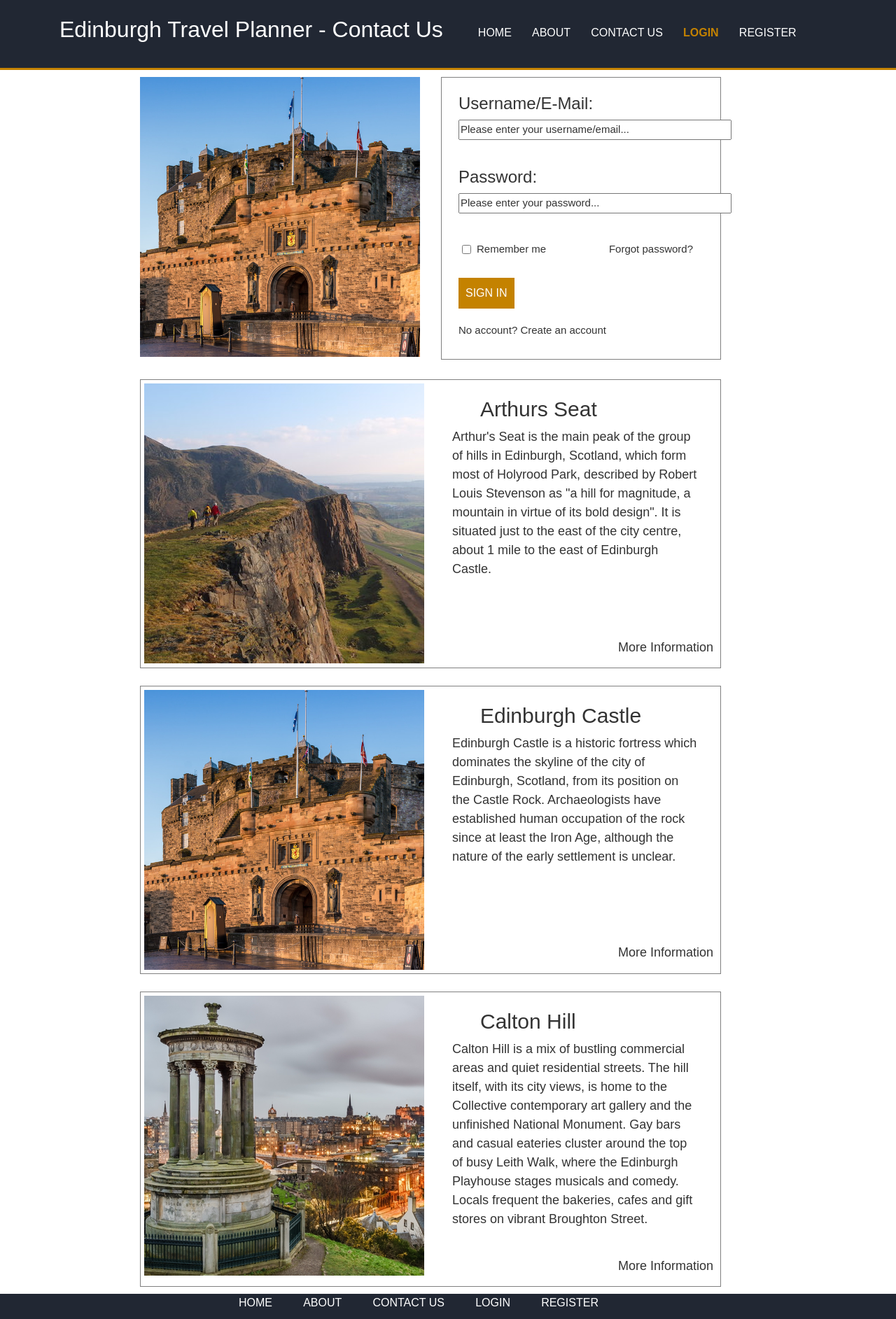
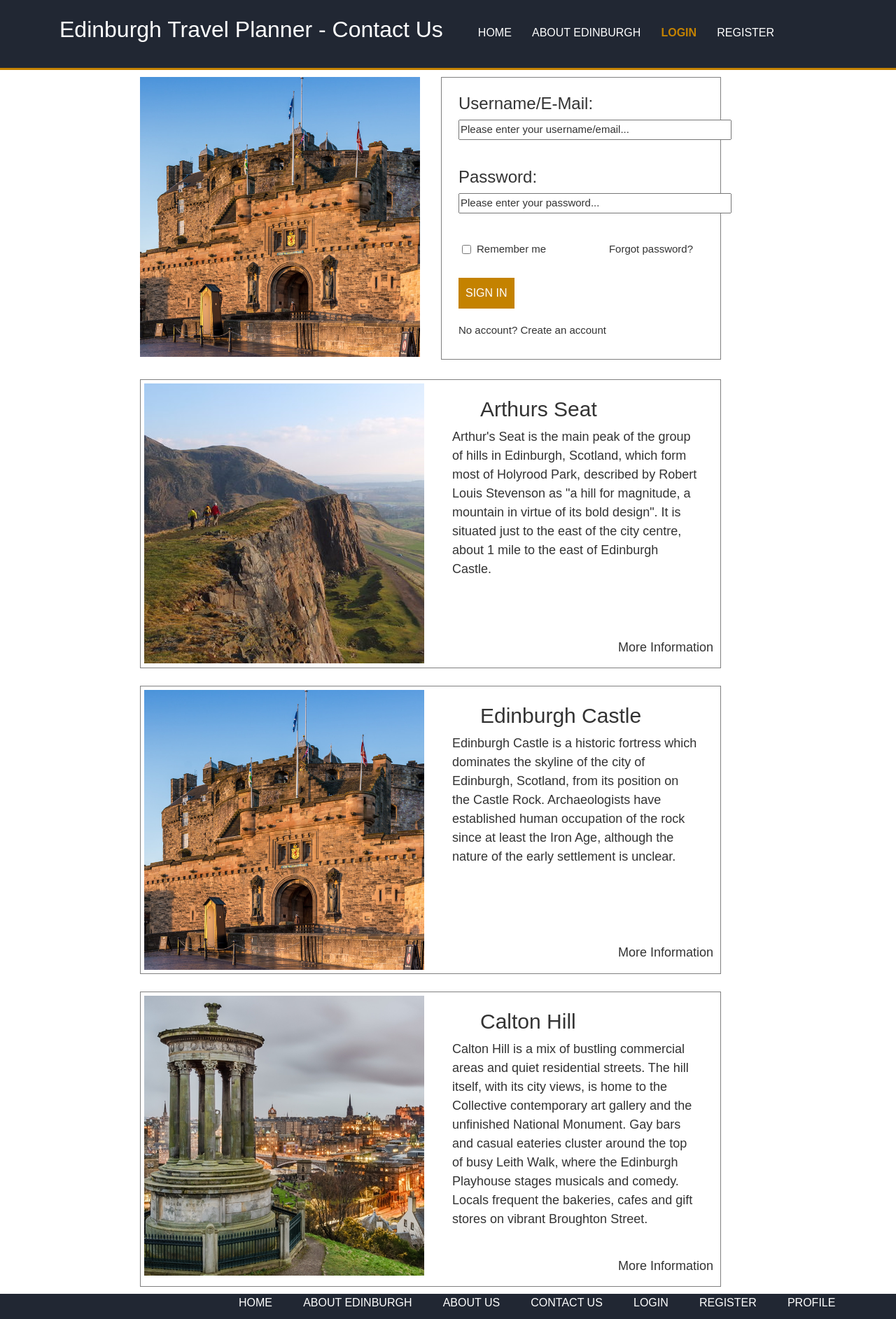
Before and after one commit to Linoo56/Edinburgh-Travel-Planner, a Flask app: template templates/loginpage/loginpage.html in a window 1280 px wide. Shown: the whole page at 70% size. Run offline with Flask 2, Linux system fonts and the light colour scheme; the template is opened without the code that fills it, so the values that code supplies are empty; some libraries are stand-ins or nearby versions.

Commit message:
Update loginpage.html

```diff
--- a/templates/loginpage/loginpage.html
+++ b/templates/loginpage/loginpage.html
@@ -1,4 +1,3 @@
-
 <!DOCTYPE html>
 <html>
 <head>
@@ -22,8 +21,7 @@
             <nav class="col">
                 <ul>
                     <li><a href="home.html">Home</a></li>
-                    <li><a href="about.html"> About</a></li>
-                    <li><a href="../contact/contact.html">Contact Us</a></li>
+                    <li><a href="../aboutedinburgh/aboutedinburgh.html">About Edinburgh</a></li>
                     <li class="current"><a href="../loginpage/loginpage.html">Login</a></li>
                     <li><a href="register.html">Register</a></li>
                 </ul>
@@ -91,10 +89,12 @@
     <nav>
         <ul>
             <li><a href="home.html">Home</a></li>
-            <li><a href="about.html"> About</a></li>
-            <li><a href="contact.html">Contact Us</a></li>
+            <li><a href="../aboutedinburgh/aboutedinburgh.html">About Edinburgh</a></li>
+            <li><a href="aboutus.html">About Us</a></li>
+            <li><a href="../contact/contact.html">Contact Us</a></li>
             <li class="current"><a href="loginpage.html">Login</a></li>
             <li><a href="register.html">Register</a></li>
+            <li><a href="../profile/profile.html">Profile</a></li>
         </ul>
     </nav>
 </footer>
```
